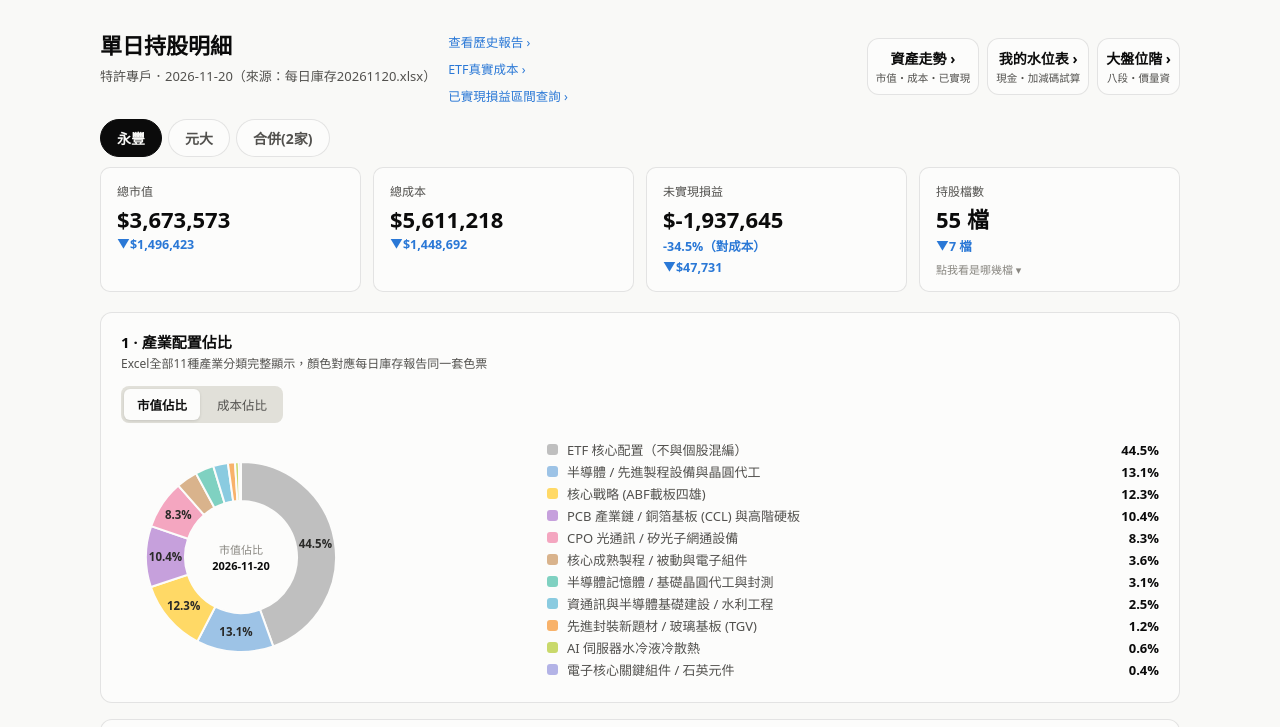
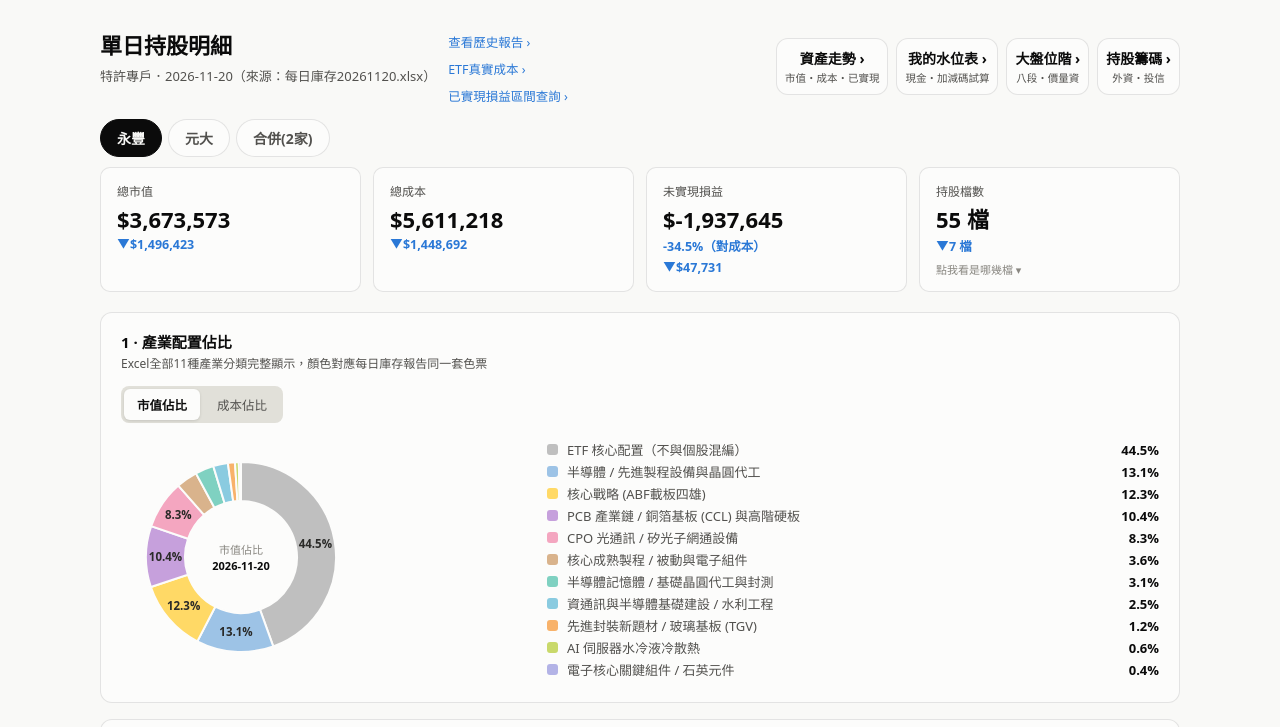
Before and after one commit to priencewang/yrer3qirz28wk9-, a plain HTML site: page index.html in a window 1280 px wide. Shown: the top 727 px of the page. Drawn offline with Linux system fonts and the light colour scheme.

Commit message:
auto update index.html

```diff
--- a/index.html
+++ b/index.html
@@ -262,6 +262,11 @@
         <a href="market-phase.html" style="flex:0 0 auto;display:flex;flex-direction:column;align-items:center;gap:2px;text-decoration:none;color:var(--text-primary);background:var(--surface-1);border:1px solid var(--border);border-radius:12px;padding:9px 8px;">
           <span style="font-size:14px;font-weight:700;white-space:nowrap;">大盤位階 ›</span>
           <span style="font-size:10.5px;color:var(--text-secondary);white-space:nowrap;">八段・價量資</span>
+        </a>
+        <!-- 持股籌碼入口(2026/11/21新增，RAY要求)：外資・投信買賣超 -->
+        <a href="chips.html" style="flex:0 0 auto;display:flex;flex-direction:column;align-items:center;gap:2px;text-decoration:none;color:var(--text-primary);background:var(--surface-1);border:1px solid var(--border);border-radius:12px;padding:9px 8px;">
+          <span style="font-size:14px;font-weight:700;white-space:nowrap;">持股籌碼 ›</span>
+          <span style="font-size:10.5px;color:var(--text-secondary);white-space:nowrap;">外資・投信</span>
         </a>
         </div>
       </div>
```
